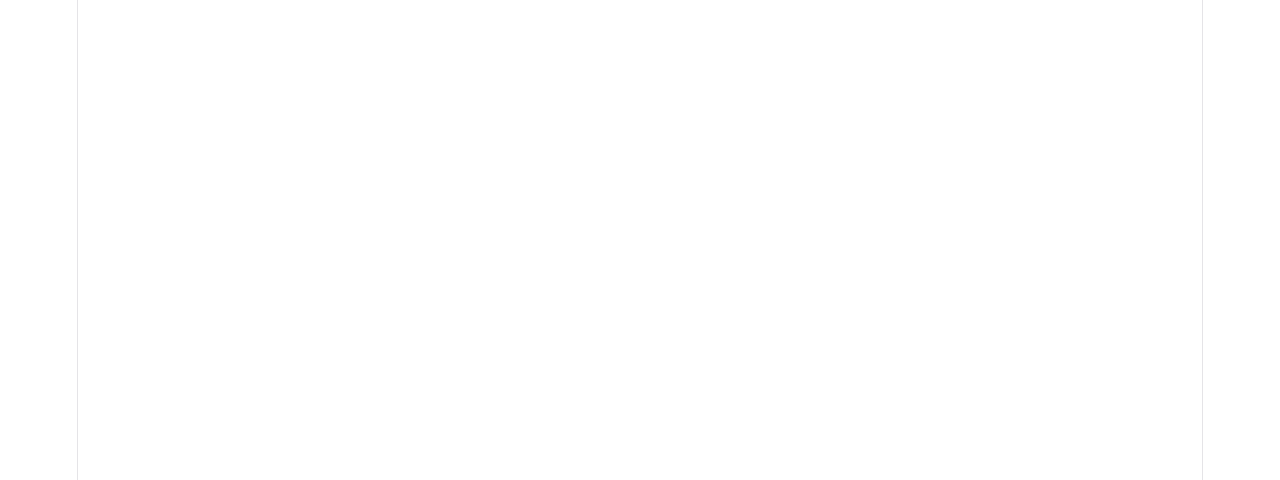
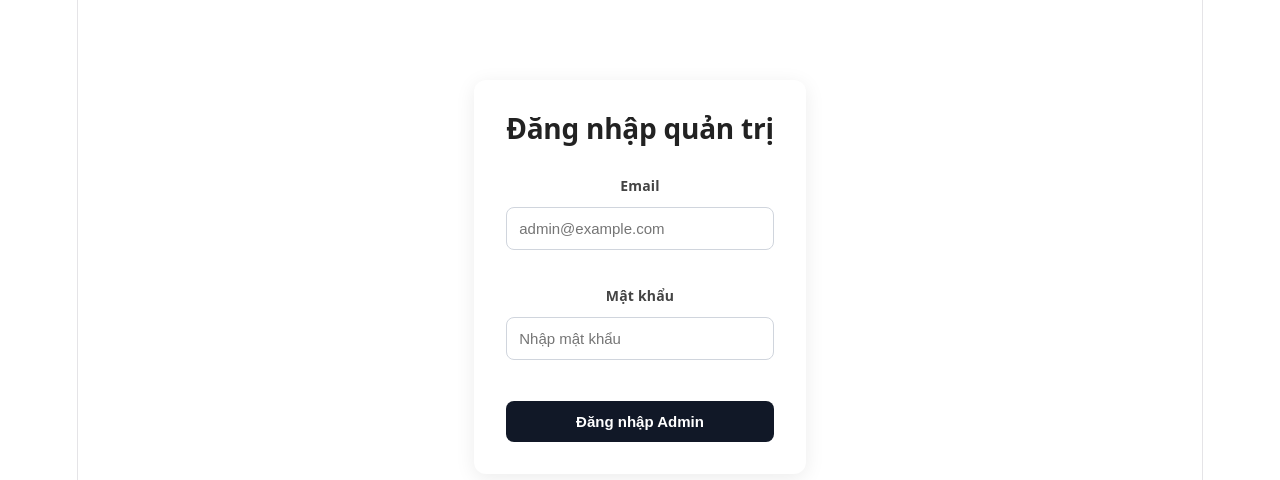
Before and after one commit to ngthanhhhh/AURA-Cosmetics-Deployment, a React (Vite) app in the folder frontend/: page /admin/login in a window 1280 px wide. Shown: the top 480 px of the page. Built offline with nearby package versions, Linux system fonts and the light colour scheme.

Commit message:
feat: add admin login page

```diff
--- a/frontend/src/pages/admin/AdminLoginPage.css
+++ b/frontend/src/pages/admin/AdminLoginPage.css
@@ -1,21 +1,24 @@
 .admin-login-container {
-    max-width: 400px;
-    margin: 60px auto;
-    padding: 24px;
-    border: 1px solid #ddd;
-    border-radius: 8px;
-    background: #fff;
+    max-width: 420px;
+    margin: 80px auto;
+    padding: 32px;
+    background-color: #ffffff;
+    border-radius: 12px;
+    box-shadow: 0 4px 20px rgba(0, 0, 0, 0.08);
 }
 
 .admin-login-title {
     text-align: center;
-    margin-bottom: 20px;
+    margin-bottom: 28px;
+    font-size: 28px;
+    font-weight: 700;
+    color: #222;
 }
 
-.login-form {
+.admin-login-form {
     display: flex;
     flex-direction: column;
-    gap: 16px;
+    gap: 18px;
 }
 
 .form-group {
@@ -23,20 +26,56 @@
     flex-direction: column;
 }
 
+.form-group label {
+    margin-bottom: 8px;
+    font-size: 14px;
+    font-weight: 600;
+    color: #444;
+}
+
 .form-group input {
-    padding: 10px;
-    border: 1px solid #ccc;
-    border-radius: 6px;
+    padding: 12px;
+    border: 1px solid #d0d5dd;
+    border-radius: 8px;
+    font-size: 15px;
+    transition: border-color 0.2s ease;
+}
+
+.form-group input:focus {
+    outline: none;
+    border-color: #111827;
 }
 
 .btn-submit {
+    margin-top: 8px;
     padding: 12px;
     border: none;
-    border-radius: 6px;
+    border-radius: 8px;
+    background-color: #111827;
+    color: white;
+    font-size: 15px;
+    font-weight: 600;
     cursor: pointer;
+    transition: opacity 0.2s ease;
+}
+
+.btn-submit:hover {
+    opacity: 0.9;
+}
+
+.btn-submit:disabled {
+    opacity: 0.6;
+    cursor: not-allowed;
+}
+
+.error-message {
+    margin-bottom: 12px;
+    text-align: center;
+    font-size: 14px;
 }
 
 .login-footer {
-    margin-top: 16px;
+    margin-top: 18px;
     text-align: center;
+    font-size: 14px;
 }
--- a/frontend/src/pages/admin/AdminLoginPage.jsx
+++ b/frontend/src/pages/admin/AdminLoginPage.jsx
@@ -1,6 +1,7 @@
 import { useState } from "react";
 import { Link, useNavigate } from "react-router-dom";
 import { loginUser } from "../../features/auth/authService";
+import "./AdminLoginPage.css";
 
 
 function AdminLoginPage(){
@@ -20,7 +21,7 @@ function AdminLoginPage(){
         try{
 
             const data = await loginUser({
-                email,
+                email: email.trim(),
                 password,
             });
 
@@ -38,13 +39,14 @@ function AdminLoginPage(){
 
             // Chuyển hướng admin dashboard
 
-             navigate("/admin");
+             navigate("/admin/customers");
 
         } catch (err) {
             setError(
                 err.response?.data?.message ||
                 "Email hoặc mật khẩu không đúng"
             );
+
         } finally {
             setLoading(false);
         }
@@ -53,7 +55,7 @@ function AdminLoginPage(){
     return (
         <div className="admin-login-container">
 
-            <h2 className="admin-login-title">Đăng nhập</h2>
+            <h2 className="admin-login-title">Đăng nhập quản trị</h2>
 
             {error && (
                 <p
--- a/frontend/src/routes/AppRoutes.jsx
+++ b/frontend/src/routes/AppRoutes.jsx
@@ -1,6 +1,7 @@
 import { BrowserRouter, Routes, Route } from "react-router-dom";
 import CustomerRoutes from "./CustomerRoutes";
 import AdminRoutes from "./AdminRoutes";
+import AdminLoginPage from "../pages/admin/AdminLoginPage";
 
 function AppRoutes() {
     return (
@@ -8,6 +9,7 @@ function AppRoutes() {
         <Routes>
         <Route path="/*" element={<CustomerRoutes />} />
         <Route path="/admin/*" element={<AdminRoutes />} />
+        <Route path="/admin/login" element={<AdminLoginPage />} />
         </Routes>
     </BrowserRouter>
     );
```
